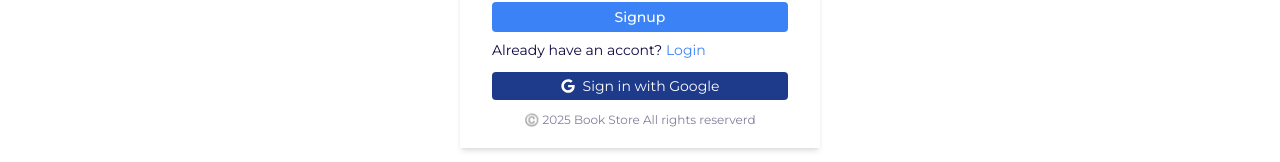
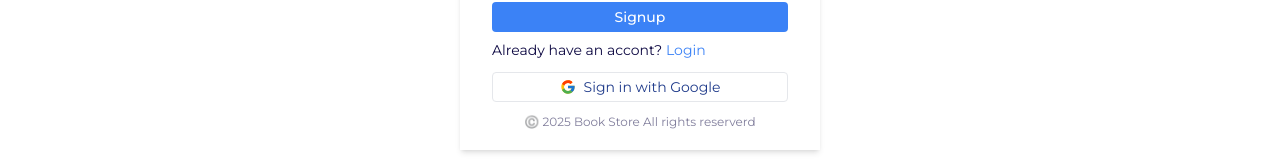
Before and after one commit to kalidmd/book-store, a React (Create React App) app in the folder client/: page /register in a window 1280 px wide. Shown: the part 434-596 px from the top of the page. Built offline with nearby package versions, Linux system fonts and the light colour scheme; no server answers.

Commit message:
sign in with google icon modified

```diff
--- a/client/src/components/Form.jsx
+++ b/client/src/components/Form.jsx
@@ -2,7 +2,8 @@ import React from 'react'
 import { Link } from 'react-router-dom'
 import ScaleLoader from 'react-spinners/ScaleLoader';
  // React Icons
-import { FaGoogle } from "react-icons/fa";
+// import { FaGoogle } from "react-icons/fa";
+import { FcGoogle } from "react-icons/fc";
 
 const Form = ({
     Title,
@@ -95,16 +96,16 @@ const Form = ({
     </p>
 
     {/* Singn in with googel */}
-    <button onClick={handleGoogleSignIn} className='flex items-center gap-2 bg-blue-900 hover:bg-blue-700 text-white text-sm w-full rounded justify-center py-1'>
+    <button onClick={handleGoogleSignIn} className='flex items-center gap-2 border hover:border hover:border-blue-700 text-blue-900 text-sm w-full rounded justify-center py-1'>
     {
               isGoogleLoading ?
                   <ScaleLoader
-                      color='#FFFFFF'
+                      color='#0394fc'
                       height={16}
                       width={2}
                   /> :
                   <>
-                    <FaGoogle /> <p> Sign in with Google </p>
+                    <FcGoogle size={16}/> <p> Sign in with Google </p>
                   </>
       }
 
```
